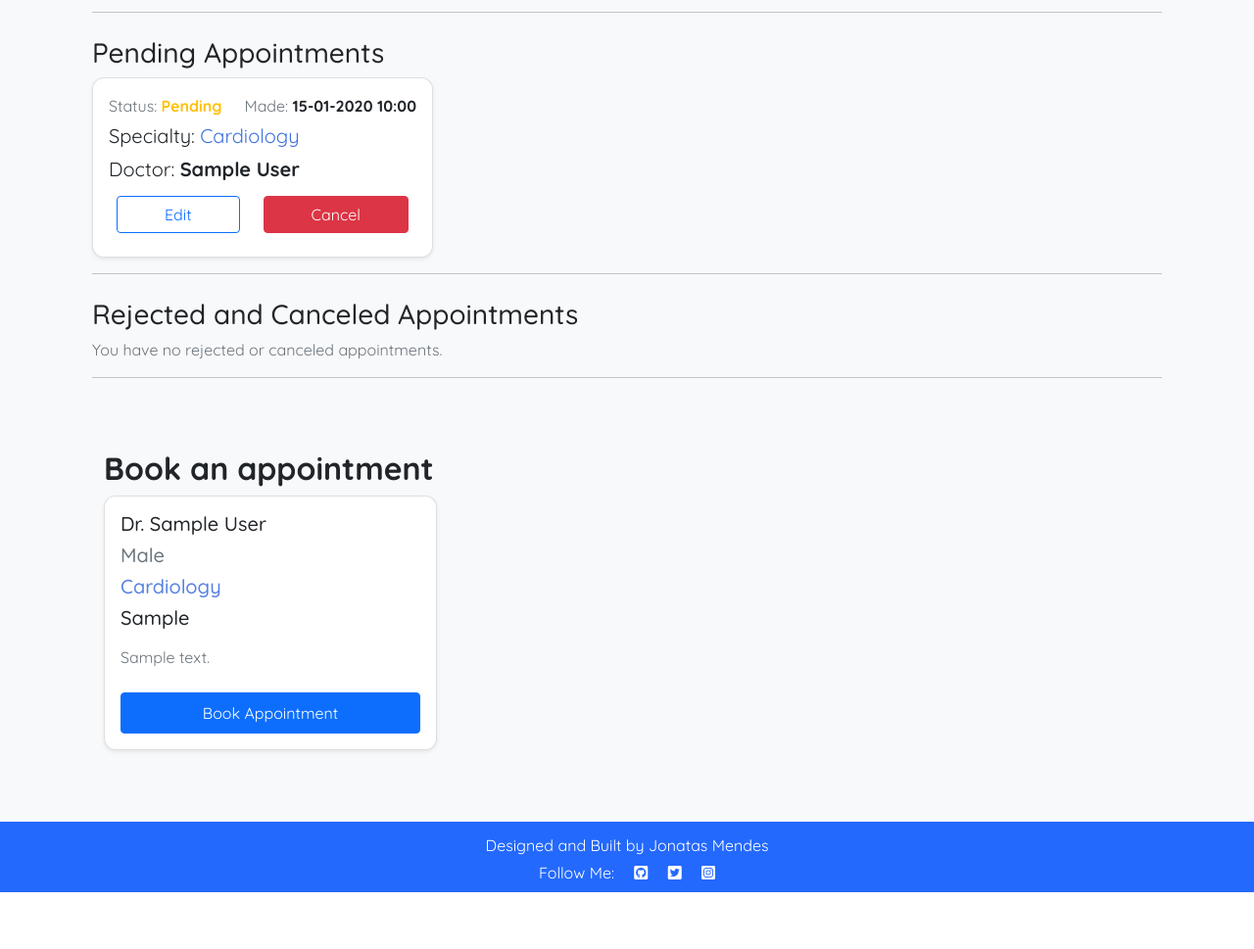
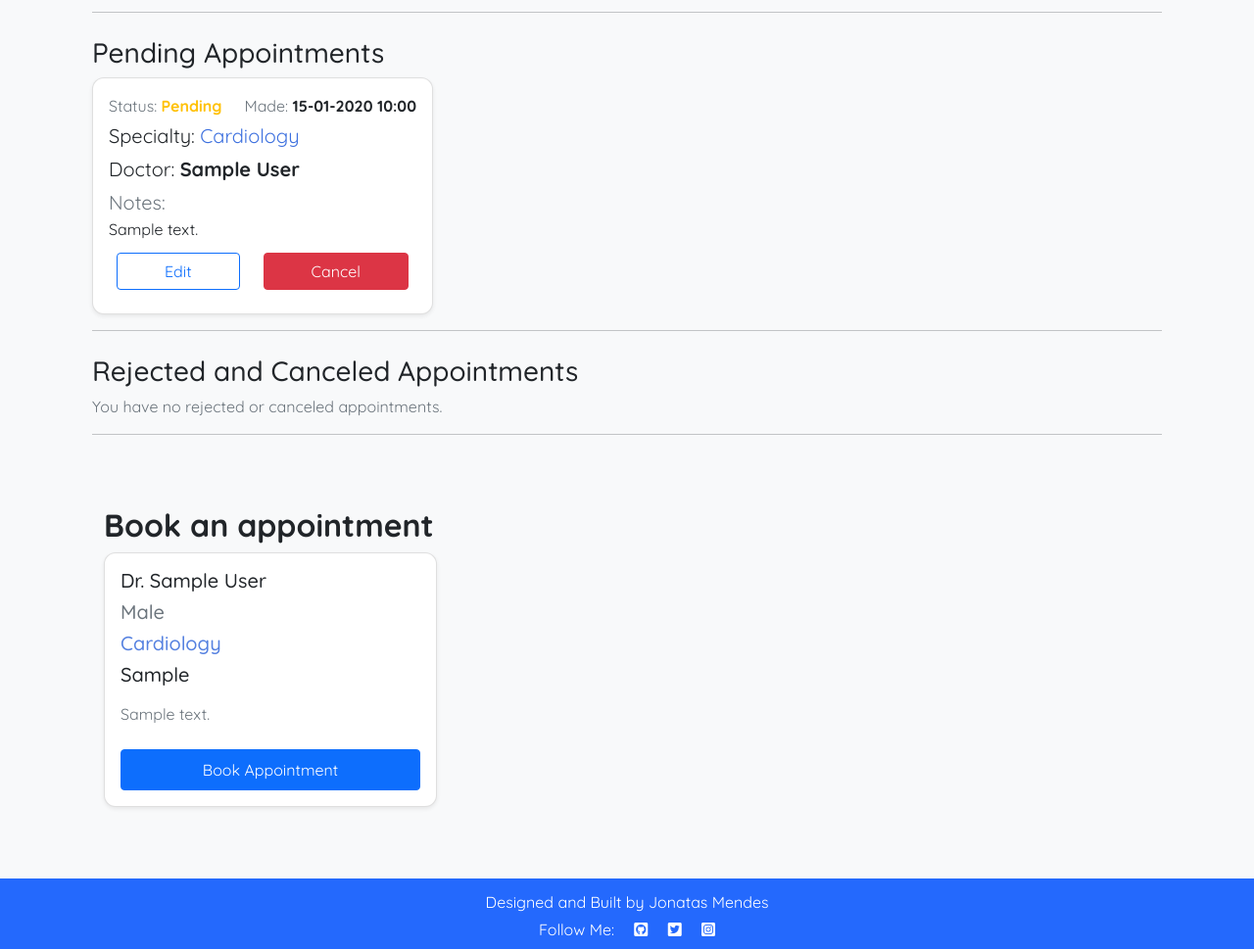
Before and after one commit to Jonatas-01/DocAdvanced, a Django app: page /appointments/ in a window 1280 px wide. Shown: the part 274-1243 px from the top of the page at 98% size. Before the commit the page ends 1185 px from the top, so only its background shows below. Run offline with Django 4.2, Linux system fonts and the light colour scheme; a user stored in the database is signed in; tables that the repository leaves empty hold one stand-in row (values such as "Sample post"); some libraries are stand-ins or nearby versions.

Commit message:
style: add notes to confirmed appointments section

```diff
--- a/appointments/templates/doctor/appointment_doctor_view.html
+++ b/appointments/templates/doctor/appointment_doctor_view.html
@@ -19,6 +19,10 @@
                     </div>
                     <p class="fs-5 mt-1 mb-0 text-muted">Schedule for: <span class="text-dark fw-bold">{{ appointment.scheduled_date|date:"d-m-Y H:i" }}</span></p>
                     <p class="fs-5 mt-1 mb-0 text-muted">Patient: <span class="text-dark fw-bold">{{ appointment.patient.first_name }} {{ appointment.patient.last_name }}</span></p>
+                    <p class="fs-5 mt-1 mb-0 text-muted">Notes:</p>
+                    <div class="flex-grow-1 overflow-hidden">
+                        <p class="m-0">{{ appointment.notes }}</p>
+                    </div>
                     <div class="d-flex justify-content-between p-2 mt-2">
                         <a class="btn btn-success px-4" href="">Start</a>
                         <button class="btn btn-outline-primary px-4" data-bs-toggle="modal" data-bs-target="#editModal{{ appointment.id }}">Edit</button>
@@ -98,7 +102,7 @@
                     <p class="fs-5 mt-1 mb-0 text-muted">Patient: <span class="text-dark fw-bold">{{ appointment.patient.first_name }} {{ appointment.patient.last_name }}</span></p>
                     <p class="fs-5 mt-1 mb-0 text-muted">Notes:</p>
                     <div class="flex-grow-1 overflow-hidden">
-                        <p class="">{{ appointment.notes }}</p>
+                        <p class="m-0">{{ appointment.notes }}</p>
                     </div>
                     <div class="d-flex justify-content-between p-2 mt-4">
                         <button class="btn btn-success px-4" data-bs-toggle="modal" data-bs-target="#confirmModal{{ appointment.id }}">Confirm</button>
--- a/appointments/templates/patient/appointments_patient_view.html
+++ b/appointments/templates/patient/appointments_patient_view.html
@@ -19,13 +19,17 @@
             <div class="row row-cols-1 row-cols-md-2 row-cols-lg-3 g-4">
                 {% for appointment in confirmed_appointments %}
                 <div class="col">
-                    <div class="col card shadow-sm p-3 d-flex ">
+                    <div class="col card shadow-sm p-3 flex-column d-flex h-100 flex-column" style="max-height: 325px;">
                         <div class="d-flex justify-content-between">
                             <p class="text-muted m-0">Status: <span class="text-success fw-bold">{{ appointment.get_status_display }}</span></p>
                             <p class="text-secondary m-0">On: <span class="text-dark fw-bold">{{ appointment.scheduled_date|date:"d-m-Y H:i" }}</span></p>
                         </div>
                         <p class="fs-5 mt-1 mb-0">Specialty: <span class="fw-semibold" style="color: rgb(62, 113, 223);">{{ appointment.doctor.specialty }}</span></p>
                         <p class="fs-5 mt-1 mb-0">Doctor: <span class="text-dark fw-bold">{{ appointment.doctor.first_name }} {{ appointment.doctor.last_name }}</span></p>
+                        <p class="fs-5 mt-1 mb-0 text-muted">Notes:</p>
+                        <div class="flex-grow-1 overflow-hidden">
+                            <p class="m-0">{{ appointment.notes }}</p>
+                        </div>
                         <div class="d-flex justify-content-between p-2 mt-1">
                             <button class="btn btn-outline-primary px-5" data-bs-toggle="modal" data-bs-target="#editModal{{ appointment.id }}">Edit</button>
                             <button class="btn btn-danger px-5" data-bs-toggle="modal" data-bs-target="#cancelModal{{ appointment.id }}">Cancel</button>
@@ -94,13 +98,17 @@
             <div class="row row-cols-1 row-cols-md-2 row-cols-lg-3 g-4">
             {% for appointment in pending_appointments %}
                 <div class="col">
-                    <div class="col card shadow-sm p-3 d-flex ">
+                    <div class="col card shadow-sm p-3 p-3 flex-column d-flex h-100 flex-column" style="max-height: 325px; ">
                         <div class="d-flex justify-content-between">
                             <p class="text-muted m-0">Status: <span class="text-warning fw-bold">{{ appointment.get_status_display }}</span></p>
                             <p class="text-secondary m-0">Made: <span class="text-dark fw-bold">{{ appointment.requested_date|date:"d-m-Y H:i" }}</span></p>
                         </div>
                         <p class="fs-5 mt-1 mb-0">Specialty: <span class="fw-semibold" style="color: rgb(62, 113, 223);">{{ appointment.doctor.specialty }}</span></p>
                         <p class="fs-5 mt-1 mb-0">Doctor: <span class="text-dark fw-bold">{{ appointment.doctor.first_name }} {{ appointment.doctor.last_name }}</span></p>
+                        <p class="fs-5 mt-1 mb-0 text-muted">Notes:</p>
+                        <div class="flex-grow-1 overflow-hidden">
+                            <p class="m-0">{{ appointment.notes }}</p>
+                        </div>
                         <div class="d-flex justify-content-between p-2 mt-1">
                             <button class="btn btn-outline-primary px-5" data-bs-toggle="modal" data-bs-target="#editModal{{ appointment.id }}">Edit</button>
                             <button class="btn btn-danger px-5" data-bs-toggle="modal" data-bs-target="#cancelModal{{ appointment.id }}">Cancel</button>
```
